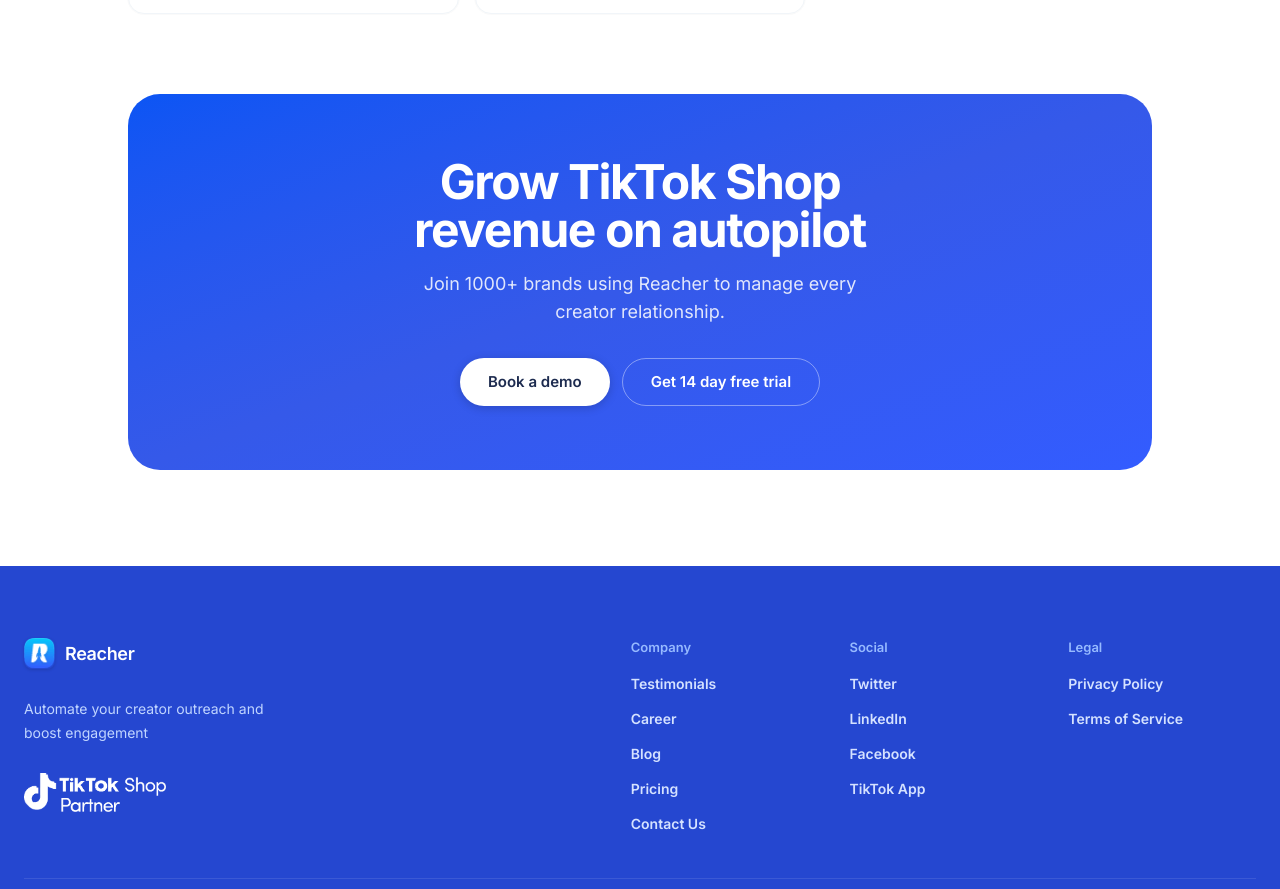
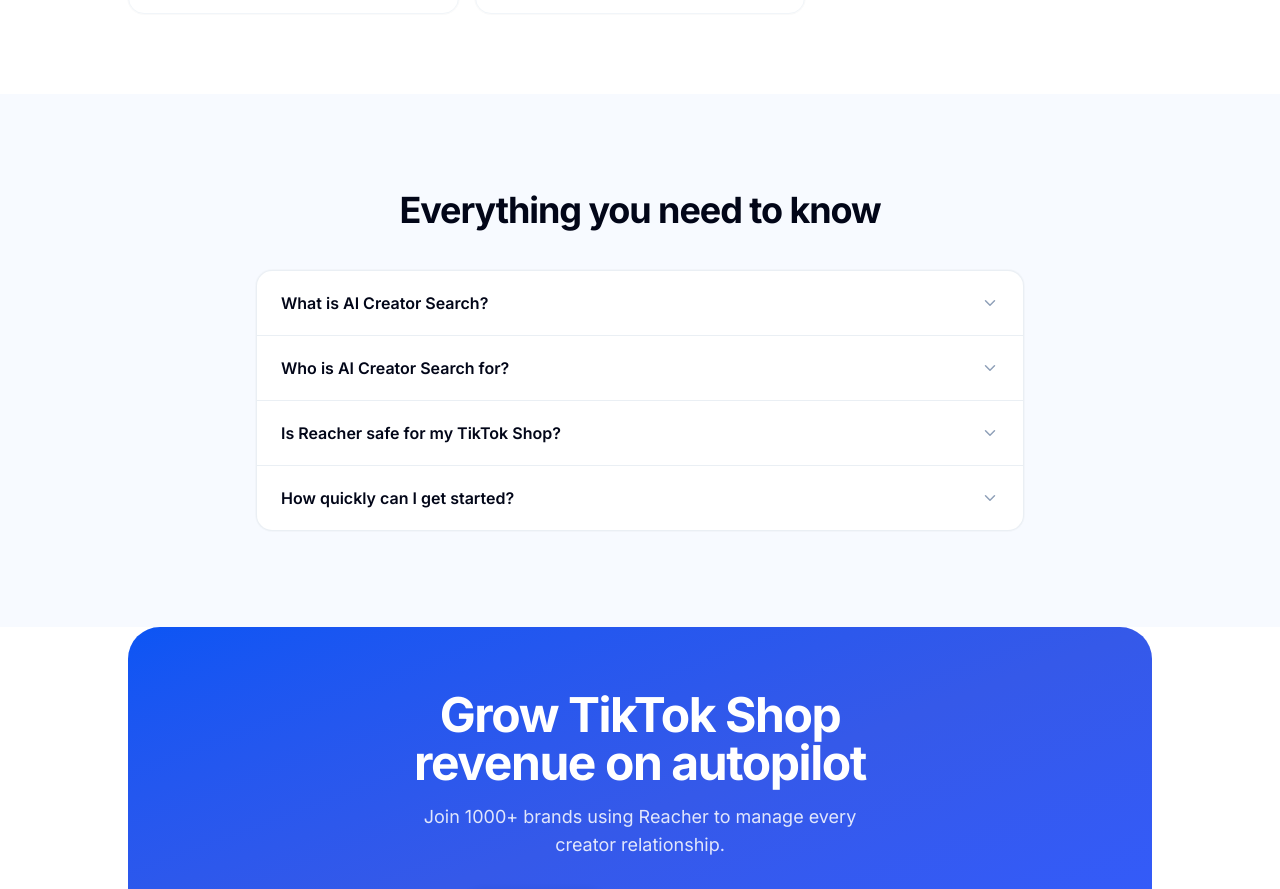
Before and after one commit to ReacherApp/reacherapp.com-prototype, a Next.js app: page /features/creator-discovery in a window 1280 px wide. Shown: the part 4040-4929 px from the top of the page. Built offline with nearby package versions, Linux system fonts and the light colour scheme; a web font is replaced by a local one.

Commit message:
feat(features): Hightouch-style FAQ accordion on every feature page (+ FAQPage JSON-LD for SEO/AEO)

```diff
--- a/app/features/[slug]/page.tsx
+++ b/app/features/[slug]/page.tsx
@@ -2,7 +2,7 @@
 import Image from "next/image";
 import Link from "next/link";
 import { notFound } from "next/navigation";
-import { ArrowRight, Check } from "lucide-react";
+import { ArrowRight, Check, ChevronDown } from "lucide-react";
 import { ReacherFooter, ReacherHeader } from "@/components/ReacherChrome";
 import { localizedAlternates } from "@/lib/seo";
 import { features, featureSteps, getFeature, groupLabelForSlug, relatedFeatures } from "@/lib/features";
@@ -33,6 +33,27 @@
   const groupLabel = groupLabelForSlug(slug) ?? "Product";
   const related = relatedFeatures(slug);
   const steps = featureSteps[slug];
+  const faqs = [
+    { q: `What is ${feature.name}?`, a: feature.value },
+    { q: `Who is ${feature.name} for?`, a: feature.whoFor },
+    {
+      q: "Is Reacher safe for my TikTok Shop?",
+      a: "Yes. Reacher is an official TikTok Shop Partner and complies with TikTok Shop's terms — all outreach is auto-throttled to platform limits.",
+    },
+    {
+      q: "How quickly can I get started?",
+      a: "Most teams are up and running the same day. Book a demo or start a 14-day free trial to see it on your own shop.",
+    },
+  ];
+  const faqSchema = {
+    "@context": "https://schema.org",
+    "@type": "FAQPage",
+    mainEntity: faqs.map((f) => ({
+      "@type": "Question",
+      name: f.q,
+      acceptedAnswer: { "@type": "Answer", text: f.a },
+    })),
+  };
 
   return (
     <main className="min-h-screen overflow-hidden bg-white text-black">
@@ -191,6 +212,24 @@
         </section>
       ) : null}
 
+      <section className="bg-[#f7faff] px-6 py-20 md:py-24">
+        <script type="application/ld+json" dangerouslySetInnerHTML={{ __html: JSON.stringify(faqSchema) }} />
+        <div className="mx-auto max-w-3xl">
+          <h2 className="text-center text-3xl font-bold tracking-[-0.03em] text-slate-950 md:text-4xl">Everything you need to know</h2>
+          <div className="mt-10 divide-y divide-slate-200/70 overflow-hidden rounded-2xl border border-slate-200/70 bg-white ring-1 ring-black/[0.02]">
+            {faqs.map((f) => (
+              <details key={f.q} className="group px-6 py-5">
+                <summary className="flex cursor-pointer list-none items-center justify-between gap-4 text-[16px] font-semibold text-slate-950 [&::-webkit-details-marker]:hidden">
+                  {f.q}
+                  <ChevronDown size={18} className="shrink-0 text-slate-400 transition group-open:rotate-180" />
+                </summary>
+                <p className="mt-3 text-[15px] leading-7 text-slate-600">{f.a}</p>
+              </details>
+            ))}
+          </div>
+        </div>
+      </section>
+
       <section className="px-6 pb-24">
         <div className="mx-auto max-w-5xl overflow-hidden rounded-[2rem] bg-gradient-to-br from-[#0b55f4] via-[#3559e9] to-[#335CFF] px-6 py-16 text-center text-white">
           <h2 className="mx-auto max-w-2xl text-balance text-3xl font-bold tracking-[-0.03em] md:text-5xl">
```
